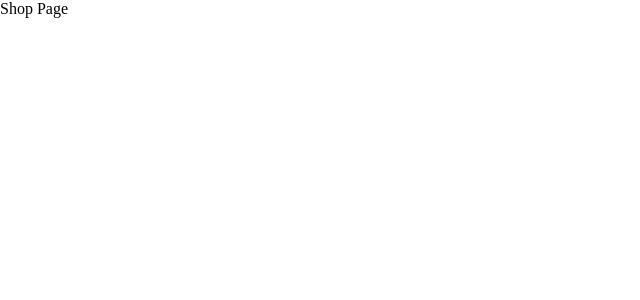
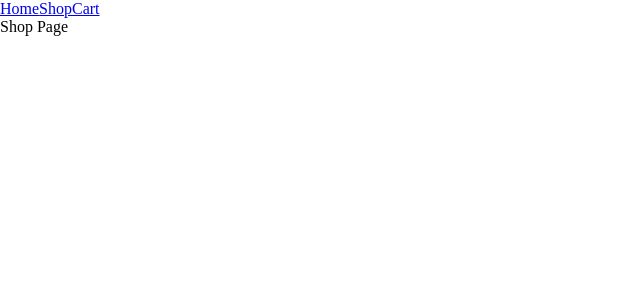
Before and after one commit to Ziorks/odin-shopping-cart, a React (Vite) app: page /shop in a window 1280 px wide. Shown: the top 300 px of the page, without its empty margins (0-640 px from the left). Built offline with nearby package versions, Linux system fonts and the light colour scheme.

Commit message:
Add Navbar component and placed in all pages

```diff
--- a/src/components/Navbar/Navbar.jsx
+++ b/src/components/Navbar/Navbar.jsx
@@ -1,5 +1,13 @@
+import { Link } from "react-router-dom";
+
 const Navbar = () => {
-  return <div>Navbar</div>;
+  return (
+    <div>
+      <Link to="/">Home</Link>
+      <Link to="/shop">Shop</Link>
+      <Link to="/cart">Cart</Link>
+    </div>
+  );
 };
 
 export default Navbar;
--- a/src/pages/Cart/Cart.jsx
+++ b/src/pages/Cart/Cart.jsx
@@ -1,5 +1,12 @@
+import Navbar from "../../components/Navbar";
+
 const Cart = () => {
-  return <div>Cart Page</div>;
+  return (
+    <>
+      <Navbar />
+      <div>Cart Page</div>
+    </>
+  );
 };
 
 export default Cart;
--- a/src/pages/Error/Error.jsx
+++ b/src/pages/Error/Error.jsx
@@ -1,5 +1,12 @@
+import Navbar from "../../components/Navbar";
+
 const Error = () => {
-  return <div>Error Page</div>;
+  return (
+    <>
+      <Navbar />
+      <div>Error Page</div>
+    </>
+  );
 };
 
 export default Error;
--- a/src/pages/Home/Home.jsx
+++ b/src/pages/Home/Home.jsx
@@ -1,5 +1,12 @@
+import Navbar from "../../components/Navbar";
+
 const Home = () => {
-  return <div>Home Page</div>;
+  return (
+    <>
+      <Navbar />
+      <div>Home Page</div>
+    </>
+  );
 };
 
 export default Home;
--- a/src/pages/Shop/Shop.jsx
+++ b/src/pages/Shop/Shop.jsx
@@ -1,5 +1,12 @@
+import Navbar from "../../components/Navbar";
+
 const Shop = () => {
-  return <div>Shop Page</div>;
+  return (
+    <>
+      <Navbar />
+      <div>Shop Page</div>
+    </>
+  );
 };
 
 export default Shop;
```
